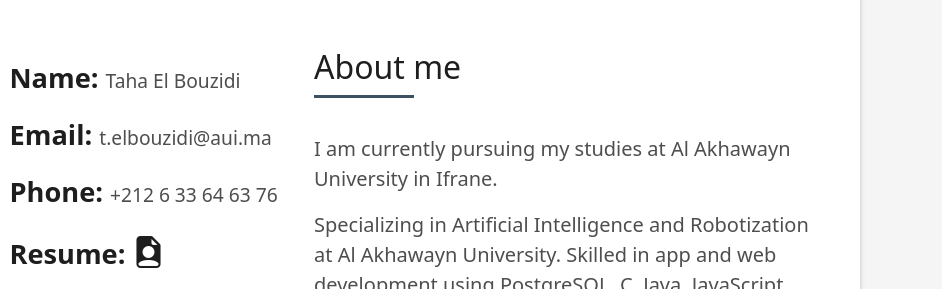
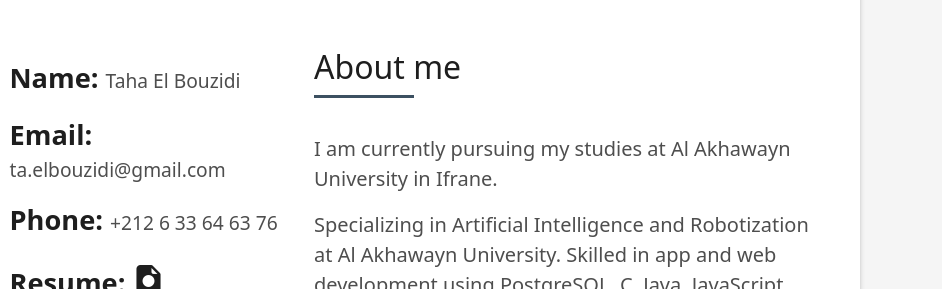
Before and after one commit to Taha-ElBouzidi/Taha-ElBouzidi.github.io, a plain HTML site: page index.html in a window 1280 px wide. Shown: the part 880-1169 px from the top of the page, 338-1280 px from the left. Drawn offline with nearby package versions, Linux system fonts and the light colour scheme.

Commit message:
Update index.html

```diff
--- a/index.html
+++ b/index.html
@@ -77,7 +77,7 @@
                     <div class="col-sm-6 col-md-7" style="margin-top: 10px;">
                       <div class="about-info">
                         <p><span class="title-s">Name: </span> <span style="font-size: 1.2rem;">Taha El Bouzidi</span></p>
-                        <p><span class="title-s">Email: </span> <span style="font-size: 1.2rem;">t.elbouzidi@aui.ma</span></p>
+                        <p><span class="title-s">Email: </span> <span style="font-size: 1.2rem;">ta.elbouzidi@gmail.com</span></p>
                         <p><span class="title-s">Phone: </span> <span style="font-size: 1.2rem;">+212 6 33 64 63 76</span></p>
                         <p><span class="title-s">Resume: </span> <span style="font-size: 1.2rem;"><a href="assets\img\Taha El Bouzidi CV.pdf" download> <i class="bi bi-file-earmark-person-fill" style="font-size: 2rem;"></i></a></span></p>
                     </div>
```
